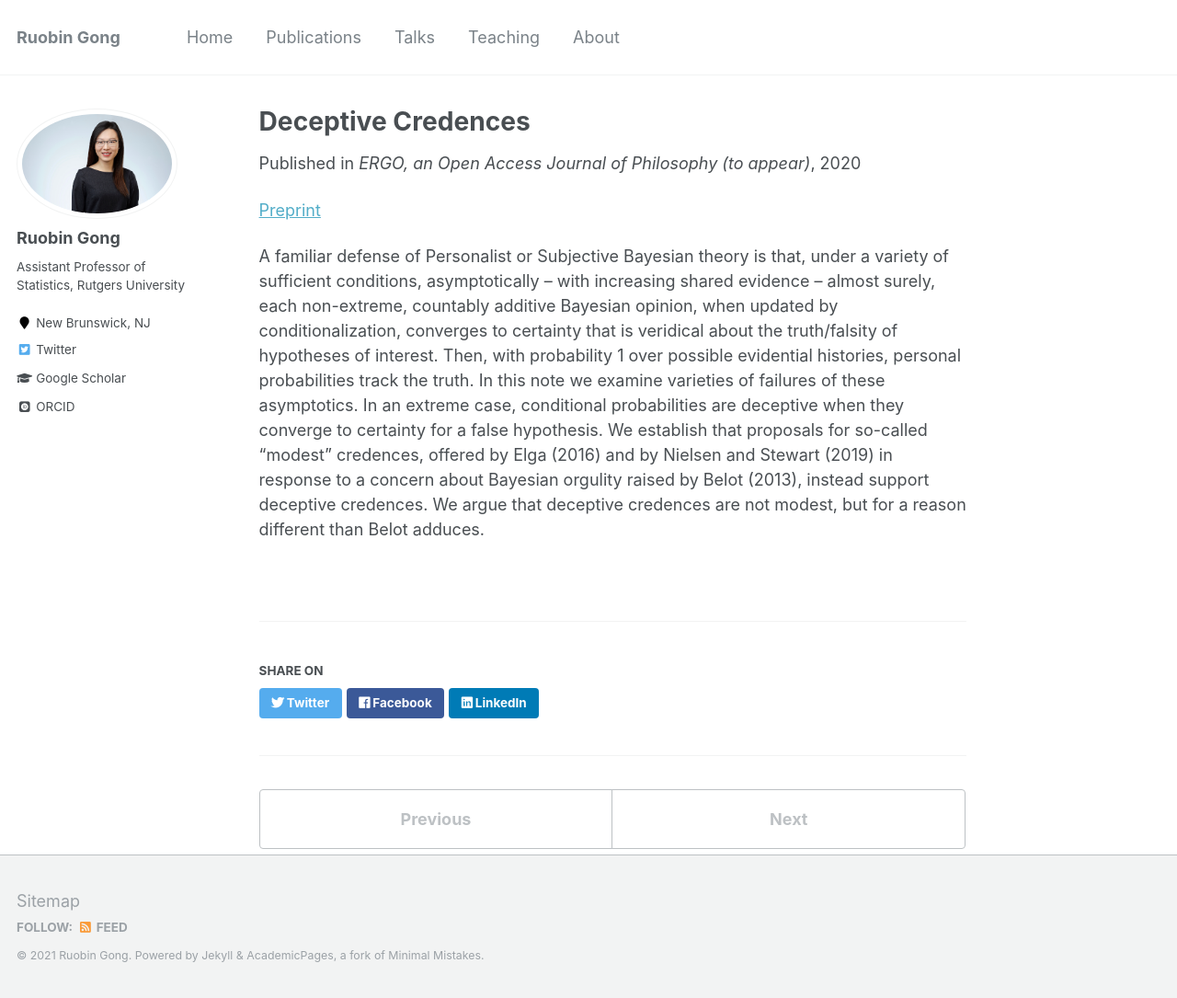
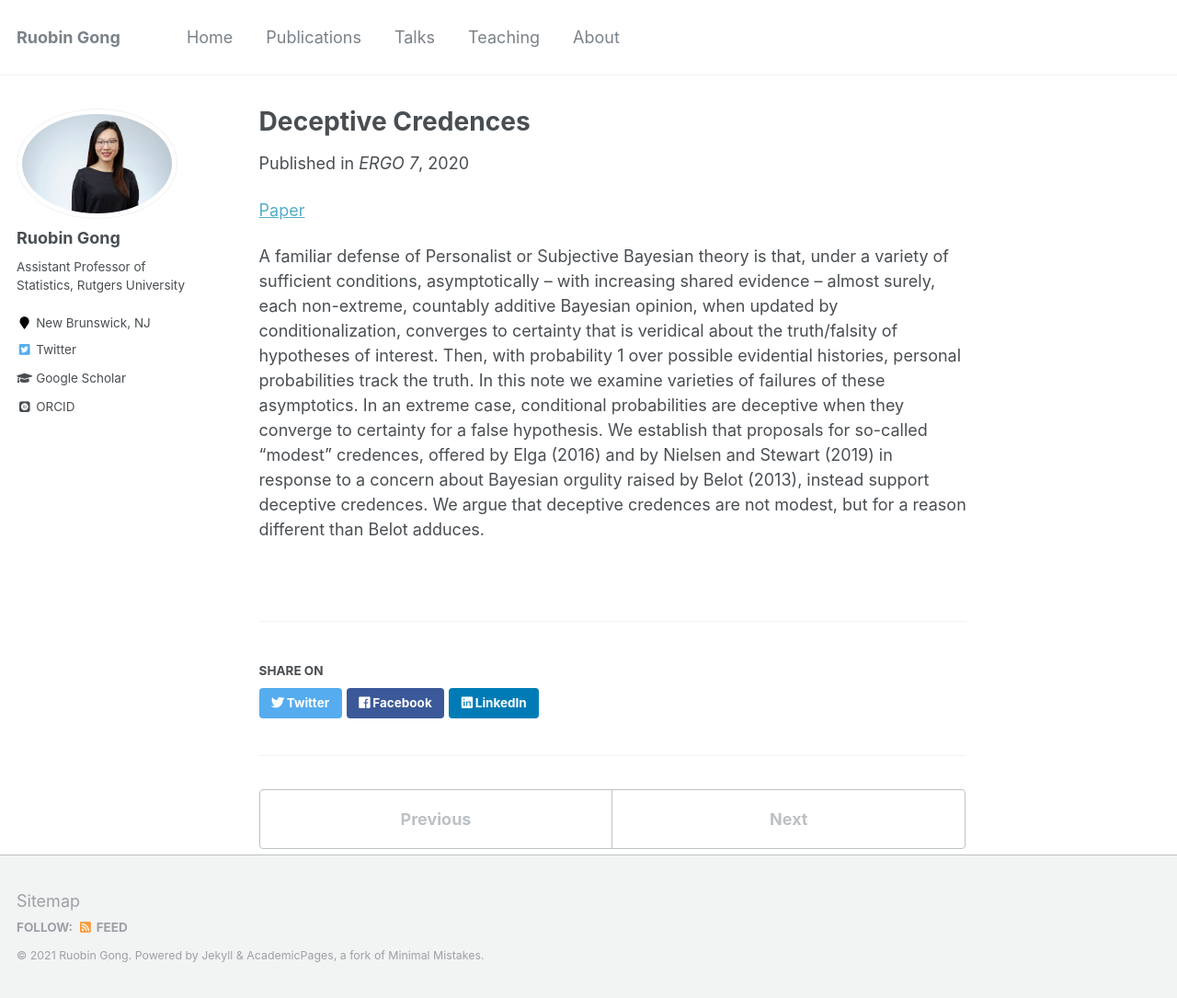
Before and after one commit to RuobinGong/RuobinGong.github.io, a Jekyll site: the page built from _publications/2020-02-01-deceptive.md, in a window 1280 px wide and 1085 px high. Shown: the whole window at 92% size. Built offline with Jekyll 4.4.1, drawn with Linux system fonts in a browser that asks for light colours; some web fonts are replaced.

Commit message:
Update 2020-02-01-deceptive.md

```diff
--- a/_publications/2020-02-01-deceptive.md
+++ b/_publications/2020-02-01-deceptive.md
@@ -4,12 +4,12 @@ collection: publications
 permalink: /publication/2020-02-01-deceptive
 excerpt: ''
 date: 2020-02-01-deceptive
-venue: 'ERGO, an Open Access Journal of Philosophy (to appear)'
+venue: 'ERGO 7'
 author: 'R Gong, JB Kadane, MJ Schervish, T Seidenfeld, RB Stern'
 
 ---
 
-[Preprint](https://ruobingong.github.io/files/ERGO-submitted.pdf)
+[Paper](https://doi.org/10.3998/ergo.1125)
 
 
 A familiar defense of Personalist or Subjective Bayesian theory is that, under a variety of
```
